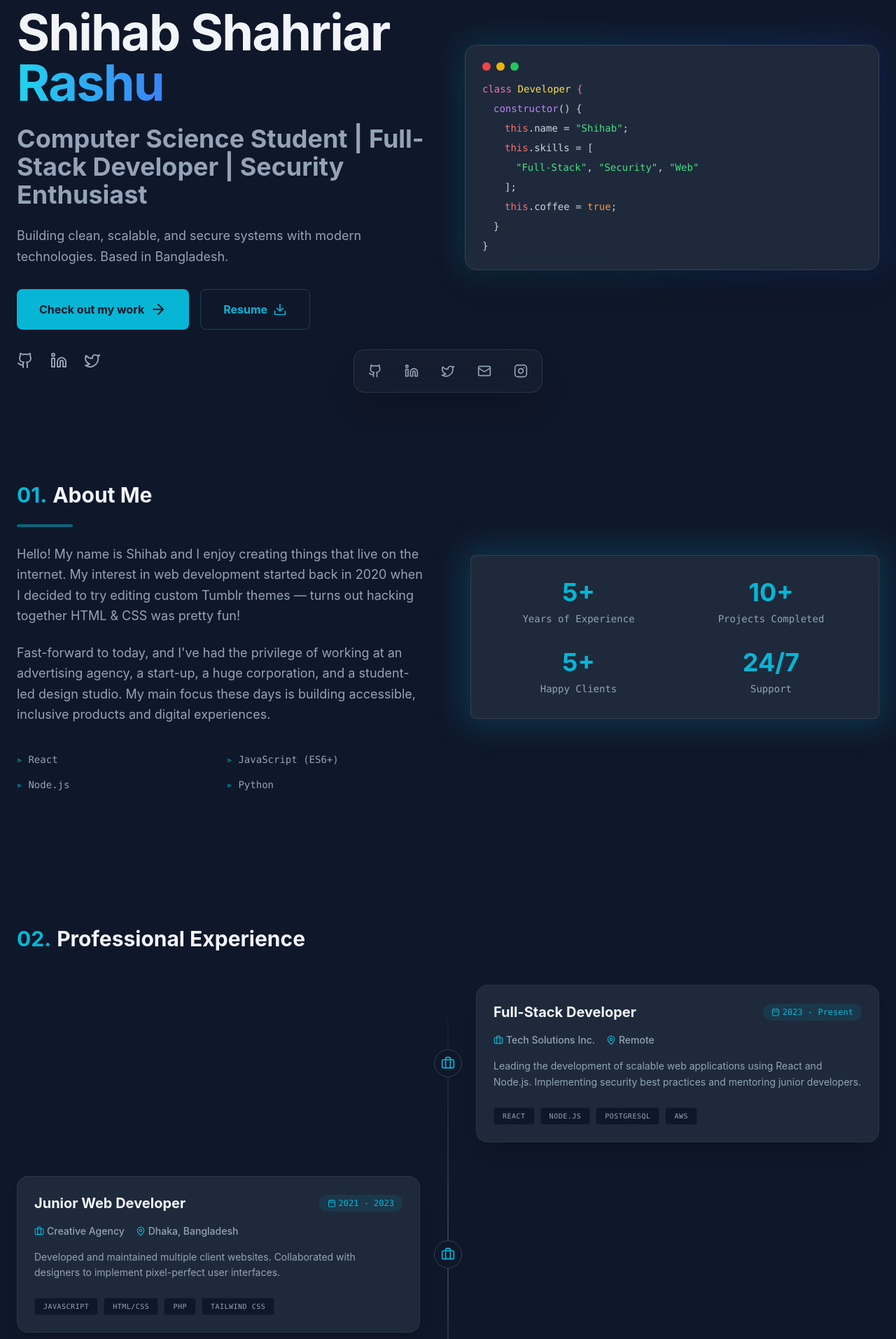
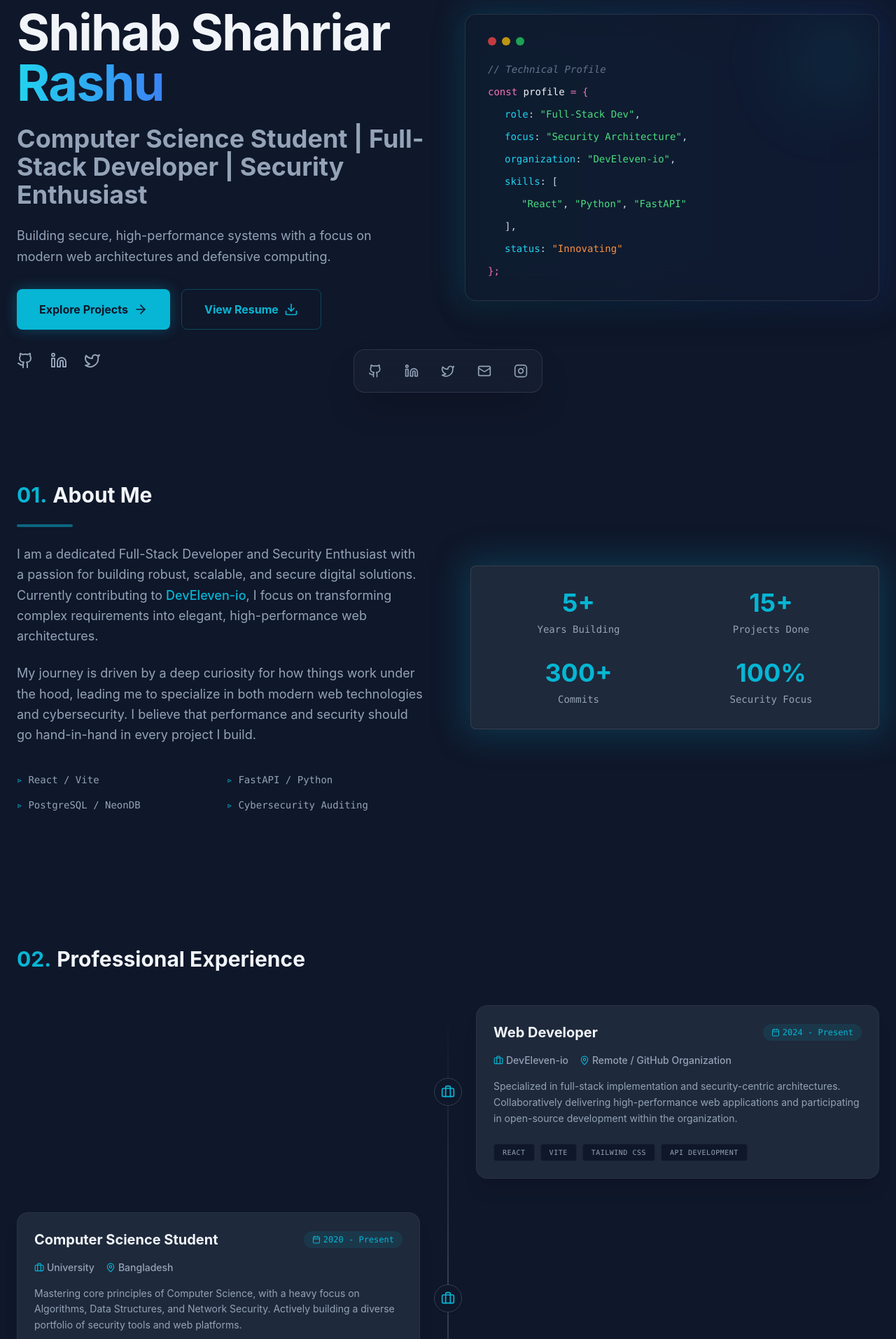
Before and after one commit to rushdv/portfolio, a React (Vite) app: page / in a window 1280 px wide. Shown: the part 207-2120 px from the top of the page at 70% size. Built offline with nearby package versions, Linux system fonts and the light colour scheme.

Commit message:
feat: portfolio overhaul - added 6 new projects, updated DevEleven experience, and professional bio

```diff
--- a/src/index.css
+++ b/src/index.css
@@ -11,5 +11,5 @@ body {
 }
 
 html {
-    scroll-behavior: smooth;
+    scroll-behavior: smooth !important;
 }
--- a/src/sections/About.jsx
+++ b/src/sections/About.jsx
@@ -19,24 +19,24 @@ export default function About() {
                         <div className="w-20 h-1 bg-cyan-500/50 rounded-full"></div>
 
                         <p className="text-slate-400 text-lg leading-relaxed">
-                            Hello! My name is Shihab and I enjoy creating things that live on the internet. My interest in web development started back in 2020 when I decided to try editing custom Tumblr themes — turns out hacking together HTML & CSS was pretty fun!
+                            I am a dedicated Full-Stack Developer and Security Enthusiast with a passion for building robust, scalable, and secure digital solutions. Currently contributing to <span className="text-cyan-500 font-medium">DevEleven-io</span>, I focus on transforming complex requirements into elegant, high-performance web architectures.
                         </p>
                         <p className="text-slate-400 text-lg leading-relaxed">
-                            Fast-forward to today, and I've had the privilege of working at an advertising agency, a start-up, a huge corporation, and a student-led design studio. My main focus these days is building accessible, inclusive products and digital experiences.
+                            My journey is driven by a deep curiosity for how things work under the hood, leading me to specialize in both modern web technologies and cybersecurity. I believe that performance and security should go hand-in-hand in every project I build.
                         </p>
 
                         <div className="grid grid-cols-2 gap-4 pt-4 text-sm font-mono text-slate-400">
                             <li className="flex items-center gap-2">
-                                <span className="text-cyan-500">▹</span> React
+                                <span className="text-cyan-500">▹</span> React / Vite
                             </li>
                             <li className="flex items-center gap-2">
-                                <span className="text-cyan-500">▹</span> JavaScript (ES6+)
+                                <span className="text-cyan-500">▹</span> FastAPI / Python
                             </li>
                             <li className="flex items-center gap-2">
-                                <span className="text-cyan-500">▹</span> Node.js
+                                <span className="text-cyan-500">▹</span> PostgreSQL / NeonDB
                             </li>
                             <li className="flex items-center gap-2">
-                                <span className="text-cyan-500">▹</span> Python
+                                <span className="text-cyan-500">▹</span> Cybersecurity Auditing
                             </li>
                         </div>
                     </div>
@@ -48,19 +48,19 @@ export default function About() {
                             <div className="grid grid-cols-2 gap-8">
                                 <div className="space-y-2">
                                     <div className="text-4xl font-bold text-cyan-500">5+</div>
-                                    <div className="text-sm text-slate-400 font-mono">Years of Experience</div>
+                                    <div className="text-sm text-slate-400 font-mono">Years Building</div>
                                 </div>
                                 <div className="space-y-2">
-                                    <div className="text-4xl font-bold text-cyan-500">10+</div>
-                                    <div className="text-sm text-slate-400 font-mono">Projects Completed</div>
+                                    <div className="text-4xl font-bold text-cyan-500">15+</div>
+                                    <div className="text-sm text-slate-400 font-mono">Projects Done</div>
                                 </div>
                                 <div className="space-y-2">
-                                    <div className="text-4xl font-bold text-cyan-500">5+</div>
-                                    <div className="text-sm text-slate-400 font-mono">Happy Clients</div>
+                                    <div className="text-4xl font-bold text-cyan-500">300+</div>
+                                    <div className="text-sm text-slate-400 font-mono">Commits</div>
                                 </div>
                                 <div className="space-y-2">
-                                    <div className="text-4xl font-bold text-cyan-500">24/7</div>
-                                    <div className="text-sm text-slate-400 font-mono">Support</div>
+                                    <div className="text-4xl font-bold text-cyan-500">100%</div>
+                                    <div className="text-sm text-slate-400 font-mono">Security Focus</div>
                                 </div>
                             </div>
                         </div>
--- a/src/sections/Experience.jsx
+++ b/src/sections/Experience.jsx
@@ -3,28 +3,28 @@ import { Briefcase, Calendar, MapPin } from "lucide-react";
 
 const experiences = [
     {
-        title: "Full-Stack Developer",
-        company: "Tech Solutions Inc.",
-        location: "Remote",
-        period: "2023 - Present",
-        description: "Leading the development of scalable web applications using React and Node.js. Implementing security best practices and mentoring junior developers.",
-        skills: ["React", "Node.js", "PostgreSQL", "AWS"]
-    },
-    {
-        title: "Junior Web Developer",
-        company: "Creative Agency",
-        location: "Dhaka, Bangladesh",
-        period: "2021 - 2023",
-        description: "Developed and maintained multiple client websites. Collaborated with designers to implement pixel-perfect user interfaces.",
-        skills: ["JavaScript", "HTML/CSS", "PHP", "Tailwind CSS"]
+        title: "Web Developer",
+        company: "DevEleven-io",
+        location: "Remote / GitHub Organization",
+        period: "2024 - Present",
+        description: "Specialized in full-stack implementation and security-centric architectures. Collaboratively delivering high-performance web applications and participating in open-source development within the organization.",
+        skills: ["React", "Vite", "Tailwind CSS", "API Development"]
     },
     {
         title: "Computer Science Student",
         company: "University",
         location: "Bangladesh",
         period: "2020 - Present",
-        description: "Focusing on core CS principles, algorithms, and cybersecurity. Maintaining a 3.8+ GPA.",
-        skills: ["Algorithms", "Data Structures", "Network Security", "Python"]
+        description: "Mastering core principles of Computer Science, with a heavy focus on Algorithms, Data Structures, and Network Security. Actively building a diverse portfolio of security tools and web platforms.",
+        skills: ["Algorithms", "Python", "Network Security", "Databases"]
+    },
+    {
+        title: "Open Source Contributor",
+        company: "Various Projects",
+        location: "GitHub",
+        period: "2022 - Present",
+        description: "Actively contributing to various open-source projects, improving code quality, and implementing new features. Focused on building tools that simplify debugging and enhance security.",
+        skills: ["Git", "System Design", "JavaScript", "Security Auditing"]
     }
 ];
 
--- a/src/sections/Hero.jsx
+++ b/src/sections/Hero.jsx
@@ -24,7 +24,7 @@ export default function Hero() {
                 <span className="animate-ping absolute inline-flex h-full w-full rounded-full bg-cyan-400 opacity-75"></span>
                 <span className="relative inline-flex rounded-full h-2 w-2 bg-cyan-500"></span>
               </span>
-              Available for work
+              Open for Collaborations
             </motion.div>
 
             <div className="space-y-2">
@@ -40,31 +40,31 @@ export default function Hero() {
               Computer Science Student | Full-Stack Developer | Security Enthusiast
             </h3>
             <p className="text-slate-400 max-w-xl text-lg leading-relaxed">
-              Building clean, scalable, and secure systems with modern technologies. Based in Bangladesh.
+              Building secure, high-performance systems with a focus on modern web architectures and defensive computing.
             </p>
           </div>
 
           <div className="flex flex-wrap gap-4">
             <a
               href="#projects"
-              className="group flex items-center gap-2 px-8 py-4 bg-cyan-500 text-slate-900 font-bold rounded-lg hover:bg-cyan-400 transition-all duration-300"
+              className="group flex items-center gap-2 px-8 py-4 bg-cyan-500 text-slate-900 font-bold rounded-lg hover:bg-cyan-400 transition-all duration-300 shadow-[0_0_20px_rgba(6,182,212,0.3)] hover:shadow-[0_0_30px_rgba(6,182,212,0.5)]"
             >
-              Check out my work
-              <ArrowRight className="group-hover:translate-x-1 transition-transform" />
+              Explore Projects
+              <ArrowRight size={20} className="group-hover:translate-x-1 transition-transform" />
             </a>
             <a
               href="#"
               className="flex items-center gap-2 px-8 py-4 border border-cyan-500/30 text-cyan-500 font-bold rounded-lg hover:bg-cyan-500/10 transition-all duration-300"
             >
-              Resume
+              View Resume
               <Download size={20} />
             </a>
           </div>
 
           <div className="flex gap-6 mt-12 text-slate-400">
-            <a href="https://github.com/rushdv/" target="_blank" rel="noopener noreferrer" className="hover:text-cyan-500 hover:-translate-y-1 transition-all"><Github size={24} /></a>
-            <a href="https://www.linkedin.com/in/shihab-shahriar-rashu-431a3a217/" target="_blank" rel="noopener noreferrer" className="hover:text-cyan-500 hover:-translate-y-1 transition-all"><Linkedin size={24} /></a>
-            <a href="https://twitter.com/rushdv313/" target="_blank" rel="noopener noreferrer" className="hover:text-cyan-500 hover:-translate-y-1 transition-all"><Twitter size={24} /></a>
+            <a href="https://github.com/rushdv/" target="_blank" rel="noopener noreferrer" className="hover:text-cyan-500 hover:-translate-y-1 transition-all" title="GitHub"><Github size={24} /></a>
+            <a href="https://www.linkedin.com/in/shihab-shahriar-rashu-431a3a217/" target="_blank" rel="noopener noreferrer" className="hover:text-cyan-500 hover:-translate-y-1 transition-all" title="LinkedIn"><Linkedin size={24} /></a>
+            <a href="https://twitter.com/rushdv313/" target="_blank" rel="noopener noreferrer" className="hover:text-cyan-500 hover:-translate-y-1 transition-all" title="Twitter"><Twitter size={24} /></a>
           </div>
         </motion.div>
 
@@ -76,33 +76,39 @@ export default function Hero() {
           className="hidden md:block relative"
         >
           <div className="absolute -inset-1 rounded-2xl bg-gradient-to-r from-cyan-500 to-blue-600 opacity-20 blur-xl"></div>
-          <div className="relative bg-slate-800 rounded-2xl border border-slate-700 p-6 overflow-hidden shadow-2xl">
-            <div className="flex gap-2 mb-4">
-              <div className="w-3 h-3 rounded-full bg-red-500"></div>
-              <div className="w-3 h-3 rounded-full bg-yellow-500"></div>
-              <div className="w-3 h-3 rounded-full bg-green-500"></div>
+          <div className="relative bg-slate-900/80 backdrop-blur-xl rounded-2xl border border-white/10 p-8 overflow-hidden shadow-2xl group transition-all duration-500 hover:border-cyan-500/30">
+            <div className="flex gap-2 mb-6">
+              <div className="w-3 h-3 rounded-full bg-red-500/80"></div>
+              <div className="w-3 h-3 rounded-full bg-yellow-500/80"></div>
+              <div className="w-3 h-3 rounded-full bg-green-500/80"></div>
             </div>
-            <div className="font-mono text-sm space-y-2">
-              <div className="text-pink-400">class <span className="text-yellow-300">Developer</span> {"{"}</div>
-              <div className="pl-4 text-slate-300">
-                <span className="text-purple-400">constructor</span>() {"{"}
+            <div className="font-mono text-sm space-y-3">
+              <div className="text-slate-500 italic mb-2">// Technical Profile</div>
+              <div className="text-pink-400">const <span className="text-slate-100">profile</span> = {"{"}</div>
+              <div className="pl-6 text-slate-300">
+                <span className="text-cyan-400">role</span>: <span className="text-green-400">"Full-Stack Dev"</span>,
               </div>
-              <div className="pl-8 text-slate-300">
-                <span className="text-red-400">this</span>.name = <span className="text-green-400">"Shihab"</span>;
+              <div className="pl-6 text-slate-300">
+                <span className="text-cyan-400">focus</span>: <span className="text-green-400">"Security Architecture"</span>,
               </div>
-              <div className="pl-8 text-slate-300">
-                <span className="text-red-400">this</span>.skills = [
+              <div className="pl-6 text-slate-300">
+                <span className="text-cyan-400">organization</span>: <span className="text-green-400">"DevEleven-io"</span>,
+              </div>
+              <div className="pl-6 text-slate-300">
+                <span className="text-cyan-400">skills</span>: [
               </div>
               <div className="pl-12 text-slate-300">
-                <span className="text-green-400">"Full-Stack"</span>, <span className="text-green-400">"Security"</span>, <span className="text-green-400">"Web"</span>
+                <span className="text-green-400">"React"</span>, <span className="text-green-400">"Python"</span>, <span className="text-green-400">"FastAPI"</span>
               </div>
-              <div className="pl-8 text-slate-300">];</div>
-              <div className="pl-8 text-slate-300">
-                <span className="text-red-400">this</span>.coffee = <span className="text-orange-400">true</span>;
+              <div className="pl-6 text-slate-300">],</div>
+              <div className="pl-6 text-slate-300">
+                <span className="text-cyan-400">status</span>: <span className="text-orange-400">"Innovating"</span>
               </div>
-              <div className="pl-4 text-slate-300">{"}"}</div>
-              <div className="text-slate-300">{"}"}</div>
+              <div className="text-pink-400">{"};"}</div>
             </div>
+
+            {/* Subtle glow effect */}
+            <div className="absolute top-0 right-0 w-32 h-32 bg-cyan-500/10 blur-[50px] rounded-full group-hover:bg-cyan-500/20 transition-all duration-700"></div>
           </div>
         </motion.div>
       </div>
--- a/src/sections/Projects.jsx
+++ b/src/sections/Projects.jsx
@@ -2,6 +2,60 @@ import { motion } from "framer-motion";
 import { Github, ExternalLink, Folder } from "lucide-react";
 
 const projects = [
+    {
+        title: "Muhasabah",
+        description: "A faith-centered self-reflection and habit tracking platform inspired by the concept of daily accountability in Islam.",
+        tags: ["React", "FastAPI", "PostgreSQL", "Tailwind CSS"],
+        duration: "4 Months",
+        team: "Solo Project",
+        github: "https://github.com/rushdv/muhasabah",
+        live: "https://muhasabah.vercel.app"
+    },
+    {
+        title: "NetScope-Live",
+        description: "A real-time network traffic visualizer with a cyberpunk UI. Bridges the gap between low-level network operations and high-level visualization.",
+        tags: ["Python", "Scapy", "React", "WebSockets"],
+        duration: "2 Months",
+        team: "Solo Project",
+        github: "https://github.com/rushdv/NetScope-Live",
+        live: "#"
+    },
+    {
+        title: "Nexum",
+        description: "A modern, secure, and scalable social media platform designed for high performance and minimal UI.",
+        tags: ["React", "Vite", "Tailwind CSS", "DaisyUI"],
+        duration: "3 Months",
+        team: "Solo Project",
+        github: "https://github.com/rushdv/nexum",
+        live: "#"
+    },
+    {
+        title: "DebugAI",
+        description: "An AI-powered CLI that helps you debug errors directly from the terminal using Gemini 2.5 Flash.",
+        tags: ["Python", "Gemini AI", "CLI", "Pip"],
+        duration: "1 Month",
+        team: "Solo Project",
+        github: "https://github.com/rushdv/debug-ai",
+        live: "#"
+    },
+    {
+        title: "Brain Vault",
+        description: "The core memory bank for all technical intelligence. Archiving algorithms, cybersecurity research, and architectural blueprints.",
+        tags: ["React", "Vercel", "Vite", "Technical Writing"],
+        duration: "Ongoing",
+        team: "Solo Project",
+        github: "https://github.com/rushdv/brain-vault",
+        live: "https://brain-vault-iota.vercel.app/"
+    },
+    {
+        title: "Encrypted Password Manager",
+        description: "A security-focused password manager demonstrating encryption, hashing, and secure file handling in Python.",
+        tags: ["Python", "Cryptography", "Security", "CLI"],
+        duration: "2 Months",
+        team: "Solo Project",
+        github: "https://github.com/rushdv/encrypted-password-manager",
+        live: "#"
+    },
     {
         title: "SecurePass Manager",
         description: "A secure, encrypted password manager built with React and advanced cryptographic libraries. Features local storage encryption and a clean UI.",
```
